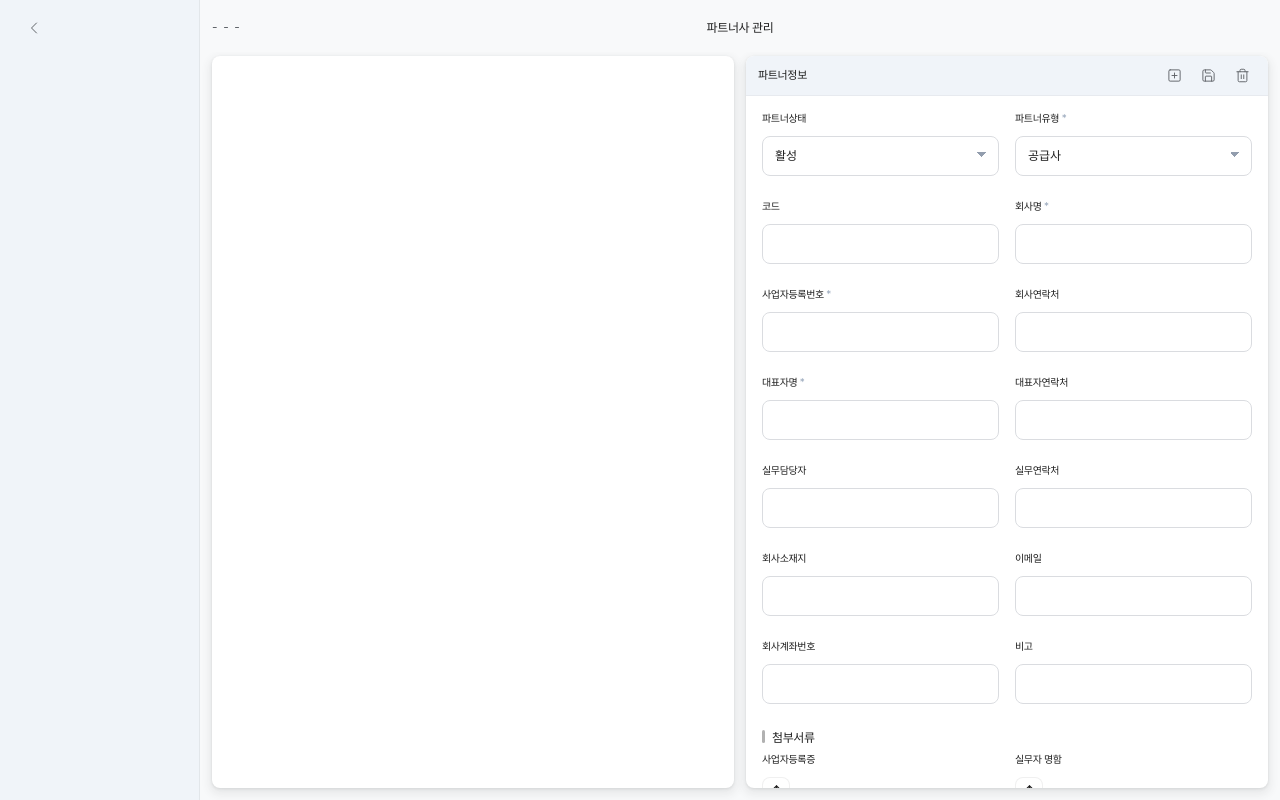
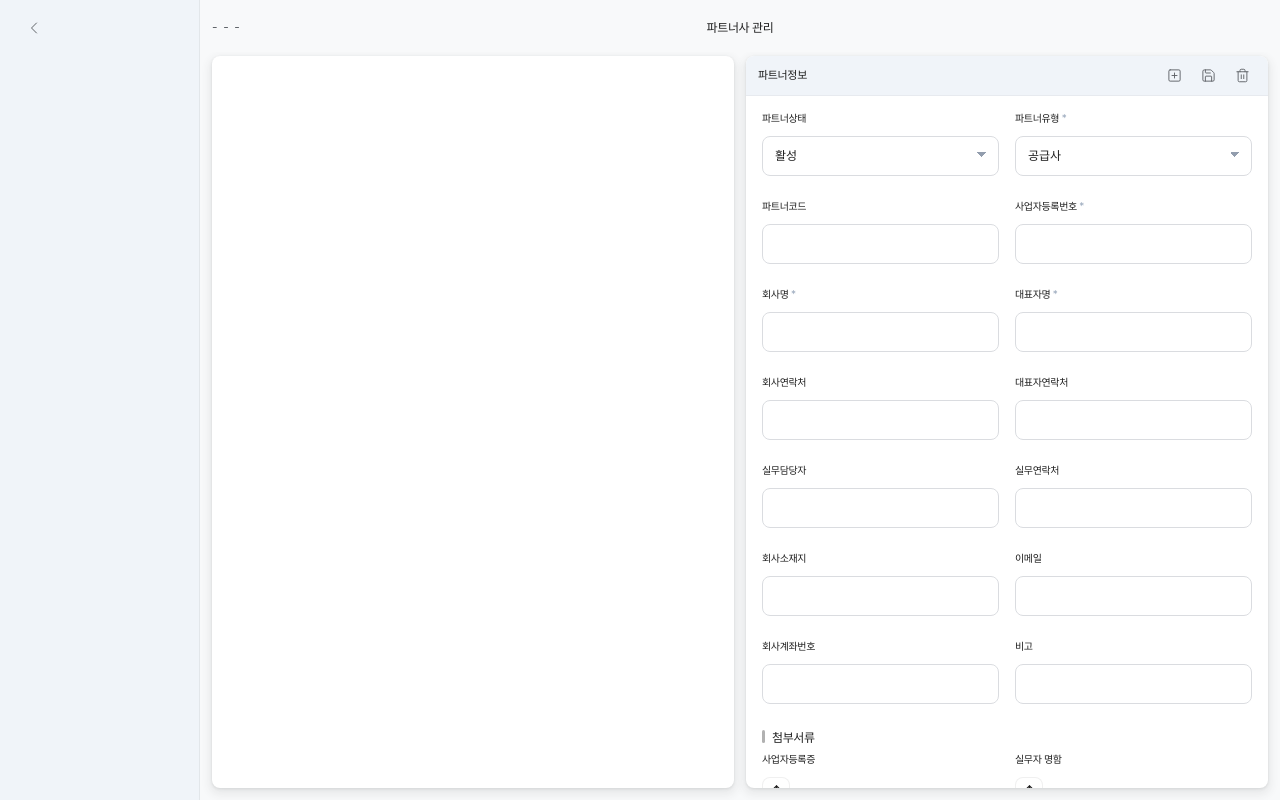
Before and after one commit to freepass-creator/freepasserp, a Flask app: page /partner in a window 1280 px wide. Run offline with Flask 3, Linux system fonts and the light colour scheme; some libraries are stand-ins or nearby versions; some web fonts are replaced.

Commit message:
fix: 파트너 입력칸 순서 변경 + 코드→파트너코드 라벨
파트너상태 → 파트너유형 → 파트너코드 → 사업자등록번호 → 회사명 → 대표자명 → 회사연락처 → 대표자연락처 → ...

Co-Authored-By: Claude Opus 4.6 (1M context) <noreply@anthropic.com>

```diff
--- a/app.py
+++ b/app.py
@@ -18,7 +18,7 @@ import io, re, zipfile
 
 app = Flask(__name__)
 
-APP_VERSION = '20260406q'
+APP_VERSION = '20260406r'
 
 @app.context_processor
 def inject_app_version():
--- a/templates/new/partner_manage_new.html
+++ b/templates/new/partner_manage_new.html
@@ -25,11 +25,11 @@
 <input id="editing_partner_code" type="hidden"/>
 <div class="field"><label for="partner_status">파트너상태</label><select id="partner_status"><option value="active">활성</option><option value="inactive">비활성</option></select></div>
 <div class="field"><label for="partner_type">파트너유형</label><select id="partner_type" required><option value="provider">공급사</option><option value="sales_channel">영업채널</option></select></div>
-<div class="field"><label for="partner_code_preview">코드</label><input id="partner_code_preview" readonly/></div>
+<div class="field"><label for="partner_code_preview">파트너코드</label><input id="partner_code_preview" readonly/></div>
+<div class="field"><label for="partner_business_number">사업자등록번호</label><input id="partner_business_number" required/></div>
 <div class="field"><label for="partner_name">회사명</label><input id="partner_name" required/></div>
-<div class="field"><label for="partner_business_number">사업자등록번호</label><input id="partner_business_number" required/></div>
+<div class="field"><label for="partner_ceo_name">대표자명</label><input id="partner_ceo_name" required/></div>
 <div class="field"><label for="partner_company_phone">회사연락처</label><input id="partner_company_phone"/></div>
-<div class="field"><label for="partner_ceo_name">대표자명</label><input id="partner_ceo_name" required/></div>
 <div class="field"><label for="partner_ceo_phone">대표자연락처</label><input id="partner_ceo_phone"/></div>
 <div class="field"><label for="partner_manager_name">실무담당자</label><input id="partner_manager_name"/></div>
 <div class="field"><label for="partner_manager_phone">실무연락처</label><input id="partner_manager_phone"/></div>
```
